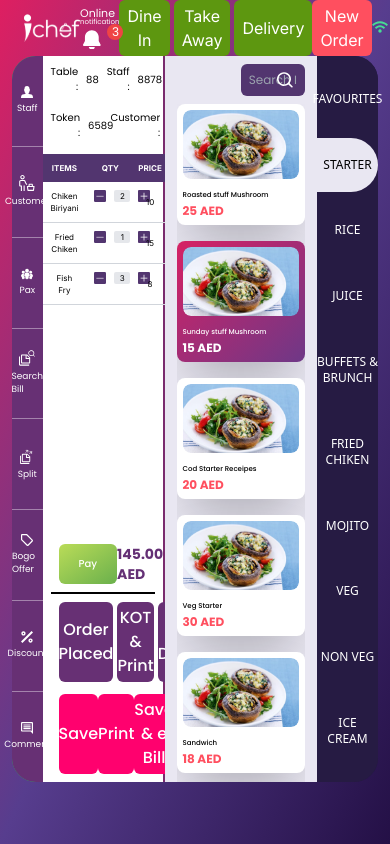
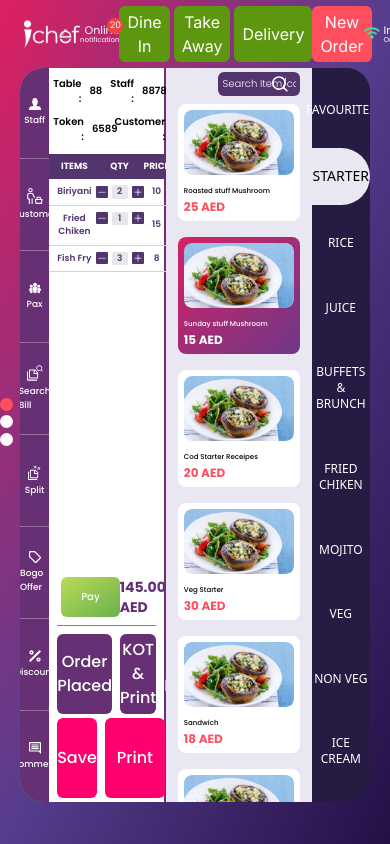
Before and after one commit to amarnadhcp/Sacrosys-Ichef, a React (Vite) app: page / in a window 390 px wide. Shown: the top 844 px of the page. Built offline with nearby package versions, Linux system fonts and the light colour scheme.

Commit message:
feat(left-respons):accurate responsiveness on left part

```diff
--- a/src/components/Left.jsx
+++ b/src/components/Left.jsx
@@ -6,9 +6,10 @@ import decrease from "../assets/decrease.svg";
 
 function Left() {
   return (
-    <div className="bg-white flex flex-col  align-top font-poppins h-full border-r-2 border-[#7A2B6E] ">
+    <div className="bg-white  flex flex-col  align-top font-poppins h-full border-r-2 border-[#7A2B6E] ">
 
-      <div className="flex gap-2 md:ml-4 text-[10px] lg:text-xs p-2 ">
+      <div className="text-[10px] md:ml-1 lg:ml-2 flex-1 xl:text-xs p-1 xl:p-2 text-[#000000] font-semibold  mt-1 xl:mt-2 space-y-2 xl:space-y-3">
+        <div className="flex gap-2">
           <div className="flex items-center w-1/2">
             <label className=" text-right  ">Table :</label>
             <label className="  ml-2">88</label>
@@ -19,7 +20,7 @@ function Left() {
           </div>
         </div>
 
-      <div className="flex gap-2 md:ml-4 text-[10px] lg:text-xs p-2">
+        <div className="flex gap-2">
           <div className="flex items-center w-1/2">
             <label className=" text-right  ">Token :</label>
             <label className=" flex-grow  ml-2">6589</label>
@@ -29,59 +30,50 @@ function Left() {
             <label className=" flex-grow  ml-2">Amar</label>
           </div>
         </div>
+      </div>
+
+      <div className="justify-between flex flex-col h-full">
 
       {/* Table  */}
-      <div className="justify-between flex flex-col h-full">
-        <table className="w-full text-[8px] lg:text-xs mt-1.5 font-poppins">
-          <thead className="stiky top-0 font-inter text-white bg-[#52356F]">
+        <table className="w-full text-[9px] lg:text-[10px] xl:text-xs mt-1.5 font-poppins font-semibold">
+          <thead className="stiky top-0  text-white bg-[#52356F]">
             <tr>
-              <th className="px-1 py-2">ITEMS</th>
-              <th className="px-1 py-2">QTY</th>
-              <th className="px-1 py-2">PRICE</th>
-              <th className="px-1 py-2">Total</th>
-              <th className="px-1 py-2">{"\u00A0\u00A0\u00A0\u00A0\u00A0"}</th>
-              <th className="px-1 py-2">{"\u00A0\u00A0\u00A0\u00A0\u00A0"}</th>
+              <th className="px-1 py-1.5 lg:py-2">ITEMS</th>
+              <th className="px-1 py-1.5 lg:py-2">QTY</th>
+              <th className="px-1 py-1.5 lg:py-2">PRICE</th>
+              <th className="px-1 py-1.5 lg:py-2">Total</th>
+              <th className="px-1 py-1.5 lg:py-2">{"\u00A0\u00A0\u00A0\u00A0\u00A0"}</th>
+              <th className="px-1 py-1.5 lg:py-2">{"\u00A0\u00A0\u00A0\u00A0\u00A0"}</th>
             </tr>
           </thead>
           <tbody>
             {data.map((item) => (
-              <tr
-                key={item.id}
-                className="text-center  font-inter text-black border-b border-gray-300 "
-              >
-                <td className="px-2 py-2">{item.name}</td>
+              <tr key={item.id} className="text-center   text-[#52356F] border-b border-gray-300">
+                <td className="px-2 py-1.5 lg:py-2">{item.name}</td>
                 {/* quanity */}
-                <td className="px-2 py-2 flex items-center justify-evenly">
-                  <div className="flex items-center">
-                    <img
-                      src={decrease}
-                      alt="Plus"
-                      className="w-3 h-3 lg:w-4 lg:h-4 mr-2"
+                <td className="px-2 py-1.5 lg:py-2 flex items-center justify-evenly">
+                  <div className="flex items-center justify-center">
+                    <img src={decrease} alt="Plus"
+                      className="w-3 h-3 lg:w-4 lg:h-4 mr-1 lg:mr-2"
                     />
                     <div className="bg-gray-200 rounded-sm px-2 w-4 flex justify-center items-center">
                       {item.quantity}
                     </div>
-                    <img
-                      src={increase}
-                      alt="Plus"
-                      className="w-3 h-3 lg:w-4 lg:h-4 ml-2"
+                    <img src={increase} alt="Plus"
+                      className="w-3 h-3 lg:w-4 lg:h-4  ml-1 lg:ml-2"
                     />
                   </div>
                 </td>
-                {/* quanity */}
-                <td className="px-2  py-2">{item.price}</td>
-                <td className="px-2 py-2">{item.total}</td>
+                {/* quanity end*/}
+                <td className="px-2  py-1.5 lg:py-2">{item.price}</td>
+                <td className="px-2 py-1.5 lg:py-2">{item.total}</td>
                 <td>
-                  <img
-                    src={comment}
-                    alt=""
+                  <img src={comment} alt=""
                   className="w-3 h-3 lg:w-4 lg:h-4 object-contain "
                   />
                 </td>
                 <td>
-                  <img
-                    src={deleteIcon}
-                    alt=""
+                  <img src={deleteIcon} alt=""
                     className="w-3 h-3 lg:w-4 lg:h-4 object-contain"
                   />
                 </td>
@@ -92,45 +84,46 @@ function Left() {
 
         <div>
 
-          <div className="flex flex-col  mx-2 ">
-            <div className="flex mb-2 lg:mb-3 justify-between mx-2 lg:mx-4">
-              <button className=" px-5 lg:px-12 py-1 lg:py-2  rounded-md  text-[10px] lg:text-sm font-medium text-white bg-gradient-to-br from-[#BADC58] to-[#6AB04C]">
+          <div className="flex flex-col mx-2">
+            <div className="flex mb-2 lg:mb-3 justify-between mx-1 lg:mx-3">
+              <button className=" px-5 lg:px-12 py-1 lg:py-2  rounded-md  text-[10px] lg:text-xs xl:text-sm font-medium text-white bg-gradient-to-br from-[#BADC58] to-[#6AB04C]">
                 Pay
               </button>
               <span className="flex text-[#643075] justify-center items-center text-sm lg:text-lg font-bold">
                 145.00 AED
               </span>
             </div>
-            <div className="border border-b border-[#000000] w-full"></div>
+            <div className="border border-b border-[#000000] border-t-0 border-opacity-50 w-full"></div>
           </div>
 
-          <div className="flex flex-col mx-4 lg:mx-6 mb-2 mt-2 font-medium">
-            <div className="flex justify-between gap-1 mb-3 md:text-[9px] lg:text-xs">
-              <button className="bg-[#673074] md:px-2 lg:px-9 py-1 lg:py-2 rounded-md  text-white">
+          <div className="flex flex-col mx-2  xl:mx-3 mb-1 lg:mb-2 mt-2 font-medium  text-white md:text-[8px]  xl:text-xs">
+            <div className="flex justify-between gap-2 mb-1 xl:mb-3 ">
+              <button className="bg-[#673074] flex-1 py-1 lg:py-2 rounded-md ">
                 Order Placed
               </button>
-              <button className="bg-[#673074] md:px-2 lg:px-9 py-1 lg:py-2 rounded-md  text-white">
+              <button className="bg-[#673074] flex-1 py-1 lg:py-2 rounded-md ">
                 KOT & Print
               </button>
-              <button className="bg-[#673074] md:px-2 lg:px-9 py-1 lg:py-2 rounded-md  text-white">
+              <button className="bg-[#673074] flex-1 py-1 lg:py-2 rounded-md ">
                 KOT Details
               </button>
             </div>
 
-            <div className="flex justify-between  md:text-[10px] lg:text-xs ">
-              <button className="bg-[#FF016E] md:px-3 lg:px-9 py-1 lg:py-2 rounded-md  text-white">
+            <div className="flex justify-between gap-2">
+              <button className="bg-[#FF016E] flex-1  py-1 lg:py-2 rounded-md ">
                 Save
               </button>
-              <button className="bg-[#FF016E] md:px-6  lg:px-16 py-1 lg:py-2 rounded-md  text-white">
+              <button className="bg-[#FF016E] flex-1 px-3 lg:px-8 py-1 lg:py-2 rounded-md ">
                 Print
               </button>
-              <button className="bg-[#FF016E] md:px-3 lg:px-12 py-1 lg:py-2 rounded-md  text-white">
+              <button className="bg-[#FF016E] flex-1 px-3 lg:px-8 py-1 lg:py-2 rounded-md ">
                 Save & e Bill
               </button>
             </div>
           </div>
 
         </div>
+
       </div>
     </div>
   );
@@ -139,8 +132,7 @@ function Left() {
 export default Left;
 
 const data = [
-  { id: 1, name: "Chiken Biriyani", quantity: 2, price: 10, total: 20 },
+  { id: 1, name: " Biriyani", quantity: 2, price: 10, total: 20 },
   { id: 2, name: "Fried Chiken", quantity: 1, price: 15, total: 15 },
   { id: 3, name: "Fish Fry", quantity: 3, price: 8, total: 24 },
-
 ];
--- a/src/components/LeftBar.jsx
+++ b/src/components/LeftBar.jsx
@@ -10,36 +10,36 @@ import discount from "../assets/discount.svg";
 
 function LeftBar() {
   return (
-    <div className="flex flex-col bg-[#673074] items-center justify-center text-[9px] lg:text-xs text-white font-poppins h-full  rounded-l-3xl">
-      <div className=" flex items-center justify-center flex-1   flex-col border-b border-white border-opacity-40  w-full cursor-pointer">
+    <div className="flex flex-col bg-[#673074] items-center justify-center text-[9px] xl:text-xs text-white font-medium font-poppins h-full  divide-y-[1px] divide-white divide-opacity-30 rounded-l-3xl">
+      <div className=" flex items-center justify-center flex-1   flex-col  w-full cursor-pointer">
         <img src={staff} alt="Image 1" className="w-3 h-3 lg:w-4 lg:h-4" />
         <span className="mt-1">Staff</span>
       </div>
-      <div className=" flex items-center justify-center flex-1  flex-col border-b border-white border-opacity-40 w-full cursor-pointer">
+      <div className=" flex items-center justify-center flex-1  flex-col   w-full cursor-pointer">
         <img src={customer} alt="Image 1" className="w-4 h-4 lg:w-5 lg:h-5" />
         <span className="mt-1">Customer</span>
       </div>
-      <div className=" flex items-center justify-center flex-1  flex-col border-b border-white border-opacity-40 w-full cursor-pointer">
+      <div className=" flex items-center justify-center flex-1  flex-col   w-full cursor-pointer">
         <img src={pax} alt="Image 1" className="w-3 h-3 lg:w-5 lg:h-5" />
         <span className="mt-1">Pax</span>
       </div>
-      <div className=" flex items-center justify-center flex-1  flex-col border-b border-white border-opacity-40 w-full cursor-pointer">
+      <div className=" flex items-center justify-center flex-1  flex-col  w-full cursor-pointer">
         <img src={billsearch} alt="Image 1" className="w-4 h-4 lg:w-6 lg:h-6" />
         <span className="mt-1">Search Bill</span>
       </div>
-      <div className=" flex items-center justify-center flex-1  flex-col border-b border-white border-opacity-40 w-full cursor-pointer">
+      <div className=" flex items-center justify-center flex-1  flex-col   w-full cursor-pointer">
         <img src={billsplit} alt="Image 1" className="w-4 h-4 lg:w-6 lg:h-6" />
         <span className="mt-1">Split</span>
       </div>
-      <div className=" flex items-center justify-center flex-1  flex-col border-b border-white border-opacity-40 w-full cursor-pointer">
+      <div className=" flex items-center justify-center flex-1  flex-col   w-full cursor-pointer">
         <img src={offer} alt="Image 1" className="w-3 h-3 lg:w-4 lg:h-4" />
         <span className="mt-1">Bogo Offer</span>
       </div>
-      <div className=" flex items-center justify-center flex-1  flex-col border-b border-white border-opacity-40 w-full cursor-pointer">
+      <div className=" flex items-center justify-center flex-1  flex-col   w-full cursor-pointer">
         <img src={discount} alt="Image 1" className="w-3 h-3 lg:w-4 lg:h-4" />
         <span className="mt-1">Discount</span>
       </div>
-      <div className=" flex items-center justify-center flex-1  flex-col w-full cursor-pointer">
+      <div className=" flex items-center justify-center flex-1  flex-col  w-full cursor-pointer">
         <img src={comment} alt="Image 1" className="w-3 h-3 lg:w-4 lg:h-4" />
         <span className="mt-1">Comment</span>
       </div>
--- a/src/components/Navbar.jsx
+++ b/src/components/Navbar.jsx
@@ -9,71 +9,72 @@ import server from "../assets/server.svg";
 
 function Navbar() {
   return (
-    <div className=" flex items-center justify-between mx-6 lg:mx-12">
+    <div className=" flex items-center h-[8vh] lg:h-[10vh] justify-between mx-6 lg:mx-12 text-white z-10">
 
       <img src={icon} alt="" className="w-14 h-14 lg:w-20 lg:h-20 object-contain" />
 
-      <div className="flex items-center md:gap-2 lg:gap-4">
+      <div className="flex items-center md:gap-2 lg:gap-3 xl:gap-4">
 
-        <div className=" md:flex font-poppins">
-          <div className="flex flex-col lg:mt-0.5">
+        <div className=" flex items-center justify-center font-poppins cursor-pointer">
+          <div className="flex flex-col text-end  ">
             <span className="text-white text-[11px] lg:text-xs ">Online</span>
             <span className="text-white text-[7px] lg:text-[8px] -mt-1">notification</span>
           </div>
-          <div className="flex items-center  relative">
+          <div className="flex items-center relative">
             <img src={notification} alt="Notification" className="w-6 h-6 lg:w-8 lg:h-8" />
               <div className="absolute -top-1 -right-1 w-4 h-4 lg:w-4 lg:h-4 bg-red-500 rounded-full flex items-center justify-center">
-                <span className="text-white  text-xs">3</span>
+                <span className="text-[9px]">20</span>
               </div>
           </div>
         </div>
 
 
         <div className="flex gap-1 lg:gap-2 font-inter  md:text-[10px] lg:text-sm ">
-          <button className=" bg-[#5D9710] rounded-md px-2 lg:px-3 py-1 text-white">
+          <button className=" bg-[#5D9710] rounded-md px-2 lg:px-3 py-1 ">
             Dine In
           </button>
-          <button className="border-md bg-[#5D9710] rounded-md px-2 lg:px-3 py-1 text-white">
+          <button className="border-md bg-[#5D9710] rounded-md px-2 lg:px-3 py-1 ">
             Take Away
           </button>
-          <button className="border-md bg-[#5D9710] rounded-md px-2 lg:px-3 py-1 text-white">
+          <button className="border-md bg-[#5D9710] rounded-md px-2 lg:px-3 py-1 ">
             Delivery
           </button>
         </div>
 
-        <button className="border-md bg-[#FF4F5F] rounded-md px-2 lg:px-3 py-1 font-inter md:text-[10px] lg:text-sm  text-white">
+        <button className="border-md bg-[#FF4F5F] rounded-md px-2 lg:px-3 py-1 font-inter md:text-[10px] lg:text-sm ">
           New Order
         </button>
 
-        <div className=" flex font-poppins">
-          <img src={wifi} alt="" className="w-4 h-4 lg:w-5 mt-0.5 lg:h-5 " />
-          <div className="ml-1 lg:ml-2 flex flex-col ">
-            <span className="text-white text-[11px] lg:text-xs">Internet</span>
-            <span className="text-white text-[7px] lg:text-[8px] -mt-1 ">Online</span>
+        <div className=" flex items-center justify-center font-poppins cursor-pointer">
+          <img src={wifi} alt="" className="w-4 h-4 lg:w-5  lg:h-5 mb-0.5" />
+          <div className="ml-1  flex flex-col ">
+            <span className=" text-[11px] lg:text-xs">Internet</span>
+            <span className=" text-[7px] lg:text-[8px] -mt-1 ">Online</span>
           </div>
         </div>
 
-        <div className=" flex font-poppins">
-          <img src={server} alt="" className="w-4 h-4 mt-1 lg:w-5 lg:h-5" />
-          <div className="ml-1 lg:ml-2 flex flex-col ">
-            <span className="text-white text-[11px] lg:text-xs">Server</span>
-            <span className="text-white text-[7px] lg:text-[8px] -mt-1 ">Online</span>
+        <div className=" flex items-center justify-center font-poppins cursor-pointer">
+          <img src={server} alt="" className="w-4 h-4  lg:w-5 lg:h-5" />
+          <div className="ml-1  flex flex-col ">
+            <span className=" text-[11px] lg:text-xs">Server</span>
+            <span className=" text-[7px] lg:text-[8px] -mt-1 ">Online</span>
           </div>
         </div>
 
-        <div className="flex items-center font-poppins">
+        <div className="flex items-center justify-center font-poppins cursor-pointer">
           <img src={Admin} alt="" className="w-4 h-4 lg:w-5 lg:h-5" />
-          <div className="ml-1 lg:ml-2 flex flex-col">
-            <span className="text-white text-[11px] lg:text-xs ">Admin</span>
-            <span className="text-white text-[7px] lg:text-[8px] -mt-1 "> Register
+          <div className="ml-1  flex flex-col">
+            <span className=" text-[11px] lg:text-xs ">Admin</span>
+            <span className=" text-[7px] lg:text-[8px] -mt-1 "> Register
             </span>
           </div>
         </div>
 
-        <img src={settings} alt="Settings" className="md:w-3 md:h-3 lg:w-4 lg:h-4 gap-0" />
-        <img src={vector} alt="Vector" className="md:w-5 md:h-5 lg:w-6 lg:h-6" />
+        <img src={settings} alt="Settings" className="md:w-3 md:h-3 lg:w-4 lg:h-4 gap-0 cursor-pointer" />
+        <img src={vector} alt="Vector" className="md:w-5 md:h-5 lg:w-6 lg:h-6 cursor-pointer" />
 
       </div>
+
     </div>
   );
 }
--- a/src/components/Right.jsx
+++ b/src/components/Right.jsx
@@ -4,13 +4,13 @@ import searchicon from "../assets/search.svg";
 
 function Right() {
   return (
-    <div className=" bg-[#E9E7F2] h-full text-xs text-[#000000] font-poppins  overflow-x-auto ">
+    <div className=" bg-[#E9E7F2] h-full text-xs text-[#000000] font-poppins">
       <div className="mx-2">
-        <div className="flex justify-end w-full p-1 lg:p-2 mt-1 relative ">
+        <div className="flex justify-end w-full p-1 lg:p-2  relative ">
           <input
             type="text"
             placeholder="Search Item/code/shortcut"
-            className="px-2 lg:px-4 py-2 w-1/2 lg:w-2/5 rounded-md text-white border-none outline-none bg-[#52356F]"
+            className="px-1 lg:px-2 py-1 lg:py-2 w-2/3 lg:w-1/2 xl:w-2/5 rounded-md text-white font-light text-[10px] lg:text-[12px] border-none outline-none bg-[#52356F] placeholder-white "
           />
           <img
           src={searchicon}
@@ -20,11 +20,11 @@ function Right() {
         </div>
       </div>
       <div className="mx-3">
-        <div className="grid grid-cols-1 sm:grid-cols-2 md:grid-cols-3 lg:grid-cols-4  gap-4 mt-1  lg:h-[77vh] overflow-y-auto ">
+        <div className="grid grid-cols-1 sm:grid-cols-2 md:grid-cols-3 lg:grid-cols-4  gap-4 mt-1  h-dvh overflow-y-auto ">
           {data.map((item) => (
             <div
               key={item.id}
-              className={`flex flex-col  rounded-lg shadow-2xl p-1.5 lg:p-2   cursor-pointer ${item.id === 2 ? 'text-white bg-gradient-to-br from-[#D62164] to-[#6E3887] ' : 'bg-white'}`}
+              className={`flex flex-col  rounded-lg shadow-sxl p-1.5 lg:p-2   cursor-pointer ${item.id === 2 ? 'text-white bg-gradient-to-br from-[#D62164] to-[#6E3887] ' : 'bg-white'}`}
             >
               <img
                 src={food}
--- a/src/components/RightBar.jsx
+++ b/src/components/RightBar.jsx
@@ -9,12 +9,12 @@ function RightBar() {
   };
 
   return (
-    <div className="flex flex-col bg-[#261B43] items-center justify-center text-xs lg:text-base text-white font-Mulish font-medium h-full rounded-r-3xl">
-      <ul className="list-none p-0 flex  flex-col justify-center items-center h-full w-full mb-4 mt-1">
+    <div className="flex flex-col bg-[#261B43] items-center justify-center text-xs xl:text-sm text-white font-Mulish font-medium h-full rounded-r-3xl">
+      <ul className="list-none p-0 flex flex-col justify-center items-center h-full w-full mb-4 mt-1">
         {['FAVOURITES', 'STARTER', 'RICE', 'JUICE', 'BUFFETS & BRUNCH', 'FRIED CHIKEN', 'MOJITO', 'VEG', 'NON VEG', 'ICE CREAM'].map((item, index) => (
           <li
             key={index}
-            className={`py-2 flex  flex-grow mt-3 cursor-pointer  w-full rounded-r-full justify-center items-center   text-center ${selectedItem === index ? 'bg-[#E9E7F2] text-black text-xs lg:text-lg' : ''} `}
+            className={`py-2 flex  flex-grow mt-3 cursor-pointer  w-full rounded-r-full justify-center items-center   text-center ${selectedItem === index ? 'bg-[#E9E7F2] text-black text-sm lg:text-base' : ''} `}
             onClick={() => handleItemClick(index)}
           >
             {item}
--- a/src/pages/InerLayout.jsx
+++ b/src/pages/InerLayout.jsx
@@ -5,7 +5,7 @@ import RightBar from "../components/RightBar";
 import Right from "../components/Right";
 function InerLayout() {
   return (
-    <div className="flex h-[86vh] rounded-2xl mx-3 lg:mx-7 mb-2 lg:mb-4 ">
+    <div className="flex h-[87vh] rounded-2xl mx-5 lg:mx-7 mb-2 lg:mb-4 overflow-hidden z-10">
       {/* Left SideBAr */}
       <div className="bg-green-500 rounded-l-3xl w-1/12 ">
         <LeftBar/>
@@ -13,7 +13,7 @@ function InerLayout() {
       <div className="w-4/12 bg-white">
         <Left/>
       </div>
-      <div className="w-5/12 bg-white  ">
+      <div className="w-5/12 bg-red-400  ">
         <Right/>
       </div>
       <div className="bg-[#261B43]  rounded-r-3xl w-2/12">
--- a/src/pages/Layout.jsx
+++ b/src/pages/Layout.jsx
@@ -8,9 +8,9 @@ function Layout() {
     <div className="h-screen w-full flex flex-col">
       <div className="flex-grow bg-gradient-to-br from-[#DE1F61]  via-[#573D8E] to-[#241046]  flex flex-col">
         <Navbar />
-        {/* <div className="absolute inset-0 flex items-center ">
-          <img src={count} alt="" className="w-8 h-8" />
-        </div> */}
+        <div className="absolute inset-0 flex items-center z-0">
+          <img src={count} alt="" className="md:w-5 md:h-5 lg:w-8 lg:h-8 object-fill cursor-pointer" />
+        </div>
         <InerLayout />
       </div>
     </div>
```
Lines whose indentation alone changed are shown as unchanged.
